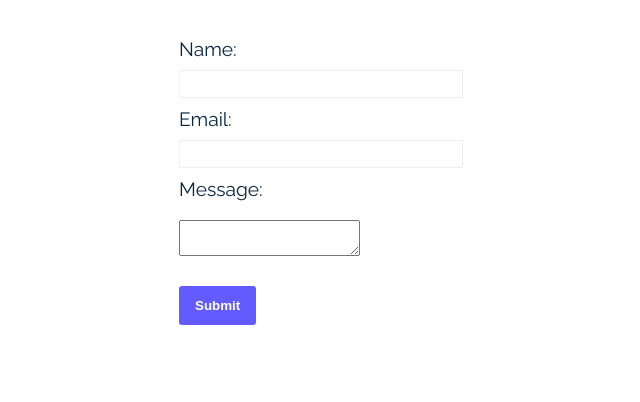
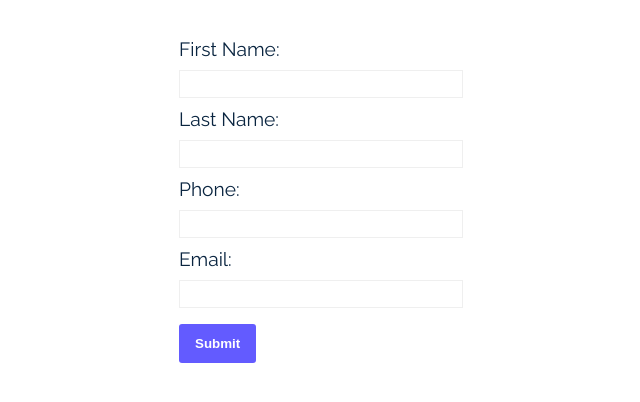
Before and after one commit to sibuh/stripe-frontend, a React (Create React App) app: page /signup in a window 1280 px wide. Shown: the top 402 px of the page, without its empty margins (322-962 px from the left). Built offline with nearby package versions, Linux system fonts and the light colour scheme.

Commit message:
added success and error pages

```diff
--- a/src/App.js
+++ b/src/App.js
@@ -5,6 +5,8 @@ import Completion from "./Completion";
 import Products from "./Products";
 import Home from "./Home";
 import Signup from "./SignUp";
+import Success from "./Success";
+import Error from './Error'
 
 function App() {
   return (
@@ -13,6 +15,8 @@ function App() {
         <Routes>
           <Route path="/" element={<Home/>} />
           <Route path="/signup" element={<Signup />} />
+          <Route path="/success" element={<Success />}></Route>
+          <Route path="/err" element={<Error />}></Route>
           <Route path="/payment/:productId" element={<Payment />} />
           <Route path="/completion" element={<Completion />} />
         </Routes>
--- /dev/null
+++ b/src/Error.js
@@ -0,0 +1,12 @@
+
+import React from "react";
+
+const Error = () => {
+    return (
+        <div className="error">
+            <h2>The registration was not successful</h2>
+        </div>
+     );
+}
+
+export default Error;
--- a/src/SignUp.js
+++ b/src/SignUp.js
@@ -1,29 +1,53 @@
 import { useState } from "react";
+import { useNavigate } from "react-router-dom";
 
 export default function SignUp() {
-  const [formData, setFormData] = useState({name: "",email: "",message: ""});
+  const [formData, setFormData] = useState({firstName: "",lastName:"",email: "",phone: ""});
 
   const handleChange = (event) => {
     const { name, value } = event.target;
     setFormData((prevFormData) => ({ ...prevFormData, [name]: value }));
   };
 
+  const navigate =useNavigate();
+
   const handleSubmit = (event) => {
     event.preventDefault();
-    alert(`Name: ${formData.name}, Email: ${formData.email}, Message: ${formData.message}`
-    );
+
+       fetch("http://localhost:8080/v1/create",{
+            method:"POST",
+            headers:{"content-type":"application/json"},
+            body: JSON.stringify(formData)
+        })
+        .then(res => {
+            console.log("status code",res.status)
+            if (res.ok){
+                navigate("/success")
+            }
+          return  res.json
+        })
+        .then(data=>{})
+        .catch(error=>{
+            console.log(error)
+            navigate("/err")
+        })
+
+
 };
 
   return (
     <form onSubmit={handleSubmit}>
-      <label htmlFor="name">Name:</label>
-      <input type="text" id="name" name="name" value={formData.name} onChange={handleChange}/>
+      <label htmlFor="firstName">First Name:</label>
+      <input type="text" id="firstName" name="firstName" value={formData.firstName} onChange={handleChange}/>
+
+      <label htmlFor="lastName">Last Name:</label>
+      <input type="text" id="lastName" name="lastName" value={formData.lastName} onChange={handleChange}/>
+
+      <label htmlFor="phone">Phone:</label>
+      <input id="phone" name="phone" value={formData.phone} onChange={handleChange}/>
 
       <label htmlFor="email">Email:</label>
       <input type="email" id="email" name="email" value={formData.email} onChange={handleChange}/>
-
-      <label htmlFor="message">Message:</label>
-      <textarea id="message" name="message" value={formData.message} onChange={handleChange}/>
 
       <button type="submit">Submit</button>
     </form>
--- /dev/null
+++ b/src/Success.js
@@ -0,0 +1,11 @@
+import React from "react";
+
+const Success = () => {
+    return (
+        <div>
+            <h2>Signed up successful</h2>
+        </div>
+     );
+}
+
+export default Success;
--- a/src/index.css
+++ b/src/index.css
@@ -125,3 +125,10 @@ select {
   padding-top: 100px;
 
 }
+.error{
+  background-color: red;
+  height: 100px;
+  width: 300px;
+  color: white;
+  border-radius: 10px;
+}
```
